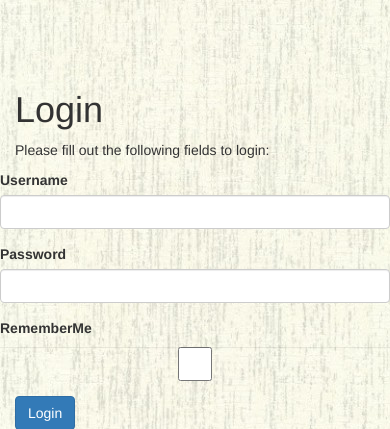
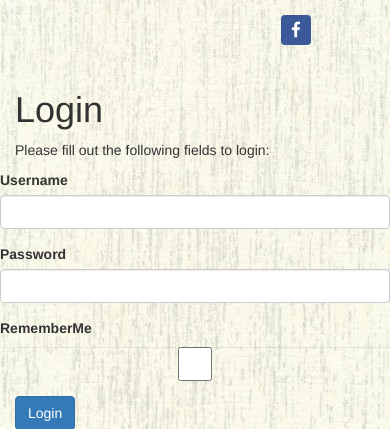
Before and after one commit to mmauzerr/life_klub, a Yii app: template views/site/login.php in a window 390 px wide. Shown: the top 429 px of the page. Run offline with PHP 8.4 and a stand-in for Yii, Linux system fonts and the light colour scheme; the template is opened without the code that fills it, so the values that code supplies are empty; form fields are guessed from the names that the template uses; some libraries are stand-ins or nearby versions; some web fonts are replaced.

Commit message:
finalize

```diff
--- a/views/layouts/main.php
+++ b/views/layouts/main.php
@@ -95,7 +95,11 @@ AppAsset::register($this);
         <?= $content ?>
     </div>
 </div>
-
+<div class="facebook-mob">
+    <a href="https://www.facebook.com/Fitnes-klub-life-182105238491309/?fref=ts"
+       title="Pratite nas na Facebook-u"
+       target="_blank"><span class="fa fa-facebook" style="color: white;font-size: 1.2em"></span></a>
+</div>
 <footer class="footer">
     <div class="container">
         <div class="text-center">
--- a/web/css/site.css
+++ b/web/css/site.css
@@ -394,7 +394,7 @@ left: 0;
 
 .bane-poz {
     background: transparent;
-    height: 350px;
+    height: 310px;
 }
 
 .inst-maja {
@@ -445,6 +445,20 @@ left: 0;
 
     .navbar-brand > img {
         display: block;
+    }
+
+    .facebook-mob {
+        background-color: #3b5998;
+        position: absolute;
+        display: block;
+        text-align: center;
+        padding: 6px 2px;
+        border-radius: 4px;
+        width: 30px;
+        height: 30px;
+        top: 15px;
+        left: 72%;
+        z-index: 1998;
     }
 
     .text-correction {
@@ -567,7 +581,6 @@ left: 0;
 
     #instruktori> .buttons{
         margin-right: 68px!important;
-        margin-top: -42px;
         padding-bottom: 60px;
     }
 
```
